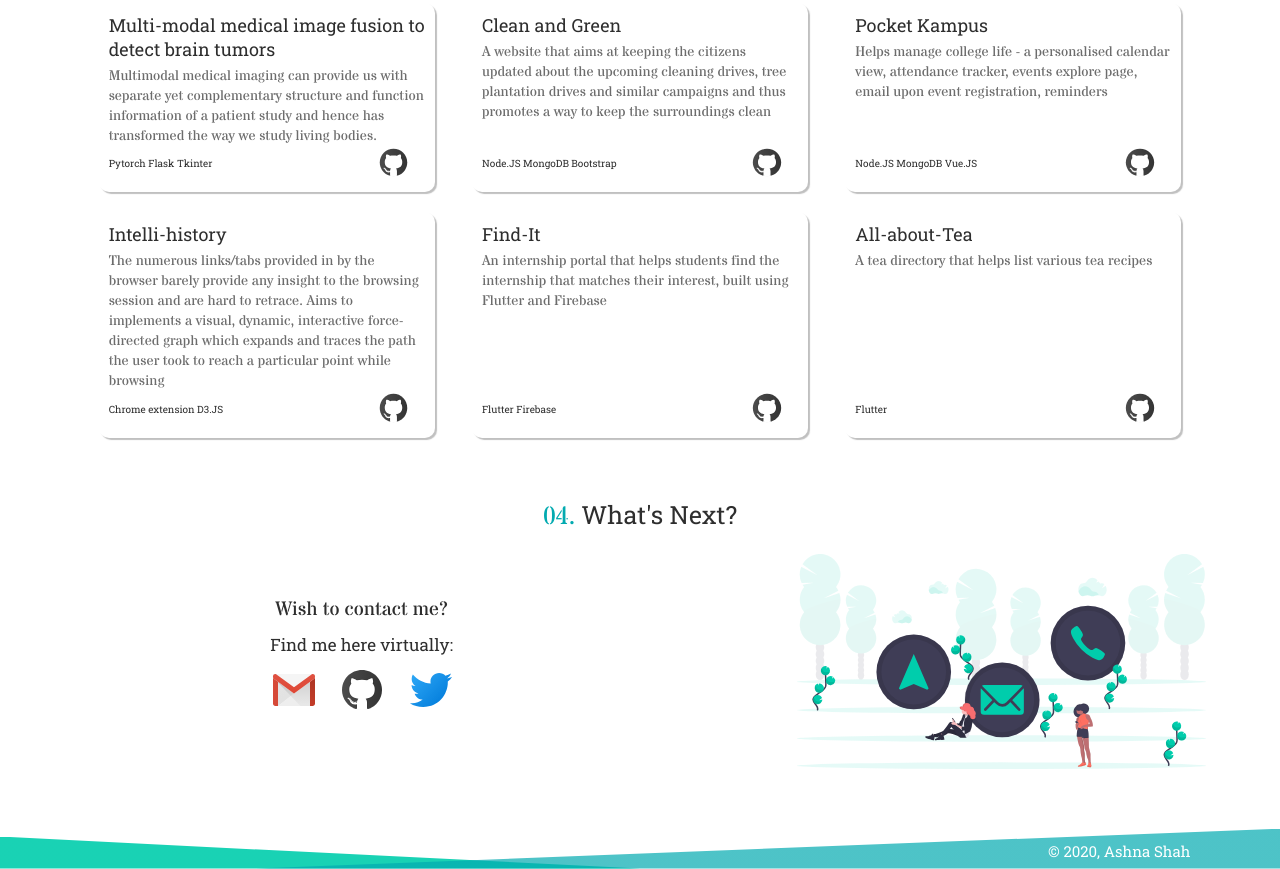
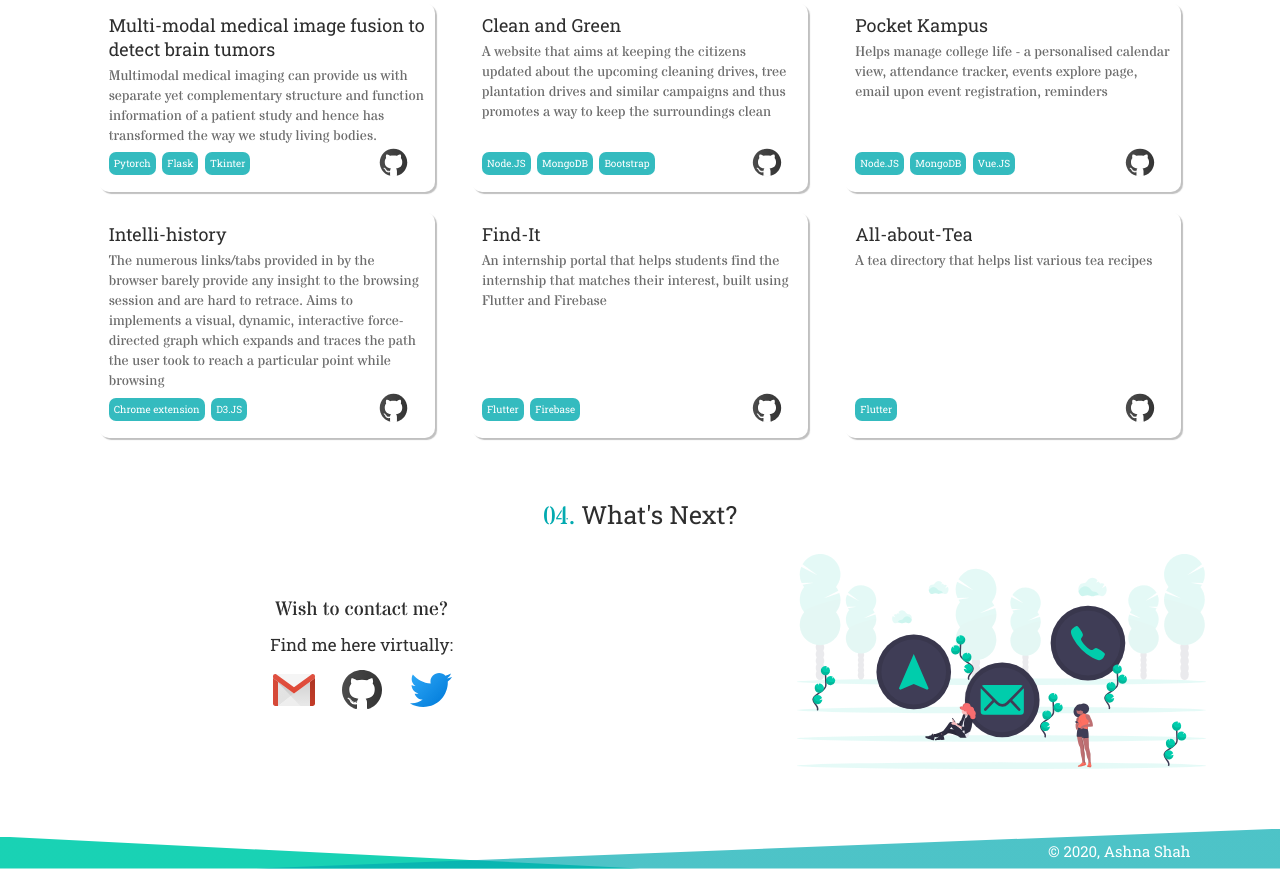
Before and after one commit to ashna111/ashna111.github.io, a website: page index.html in a window 1280 px wide. Shown: the part 1071-1940 px from the top of the page. Drawn offline with nearby package versions, Linux system fonts and the light colour scheme.

Commit message:
css changes

```diff
--- a/index.html
+++ b/index.html
@@ -110,9 +110,9 @@
                     </div>
                     <div class="project__details">
                         <div class="project__tech">
-                            Pytorch
-                            Flask
-                            Tkinter
+                            <span class="tab">Pytorch</span>
+                            <span class="tab">Flask</span>
+                            <span class="tab">Tkinter</span>
                         </div>
                         <div class="project__link">
                             <a href="https://github.com/ashna111/multimodal-image-fusion-to-detect-brain-tumors"
@@ -133,9 +133,9 @@
 
                     <div class="project__details">
                         <div class="project__tech">
-                            Node.JS
-                            MongoDB
-                            Bootstrap
+                            <span class="tab">Node.JS</span>
+                            <span class="tab">MongoDB</span>
+                            <span class="tab">Bootstrap</span>
                         </div>
                         <div class="project__link">
                             <a href="https://github.com/ashna111/clean-and-green" target="_blank">
@@ -155,9 +155,9 @@
 
                     <div class="project__details">
                         <div class="project__tech">
-                            Node.JS
-                            MongoDB
-                            Vue.JS
+                            <span class="tab">Node.JS</span>
+                            <span class="tab">MongoDB</span>
+                            <span class="tab">Vue.JS</span>
                         </div>
                         <div class="project__link">
                             <a href="https://github.com/ashna111/pocket-kampus-backend" target="_blank">
@@ -181,8 +181,8 @@
 
                     <div class="project__details">
                         <div class="project__tech">
-                            Chrome extension
-                            D3.JS
+                            <span class="tab">Chrome extension</span>
+                            <span class="tab">D3.JS</span>
                         </div>
                         <div class="project__link">
                             <a href="https://github.com/ashna111/intelli-history" target="_blank">
@@ -203,8 +203,8 @@
 
                     <div class="project__details">
                         <div class="project__tech">
-                            Flutter
-                            Firebase
+                            <span class="tab">Flutter</span>
+                            <span class="tab">Firebase</span>
                         </div>
                         <div class="project__link">
                             <a href="https://github.com/ashna111/find-it" target="_blank">
@@ -220,7 +220,7 @@
                     </div>
                     <div class="project__details">
                         <div class="project__tech">
-                            Flutter
+                            <span class="tab">Flutter</span>
                         </div>
                         <div class="project__link">
                             <a href="https://github.com/ashna111/all-about-tea" target="_blank">
--- a/sass/base/_base.scss
+++ b/sass/base/_base.scss
@@ -32,6 +32,13 @@ body {
         color:$color-primary;
     }
 }
+.tab{
+    padding:0.5rem;
+    background-color: rgba($color-primary,0.8);
+    border-radius: 0.7rem;
+    color:rgba($color-white,1);
+    margin-right: 0.4rem;
+}
 
 //selection
 ::selection{
```
Also changed, not shown: css/style.css.
